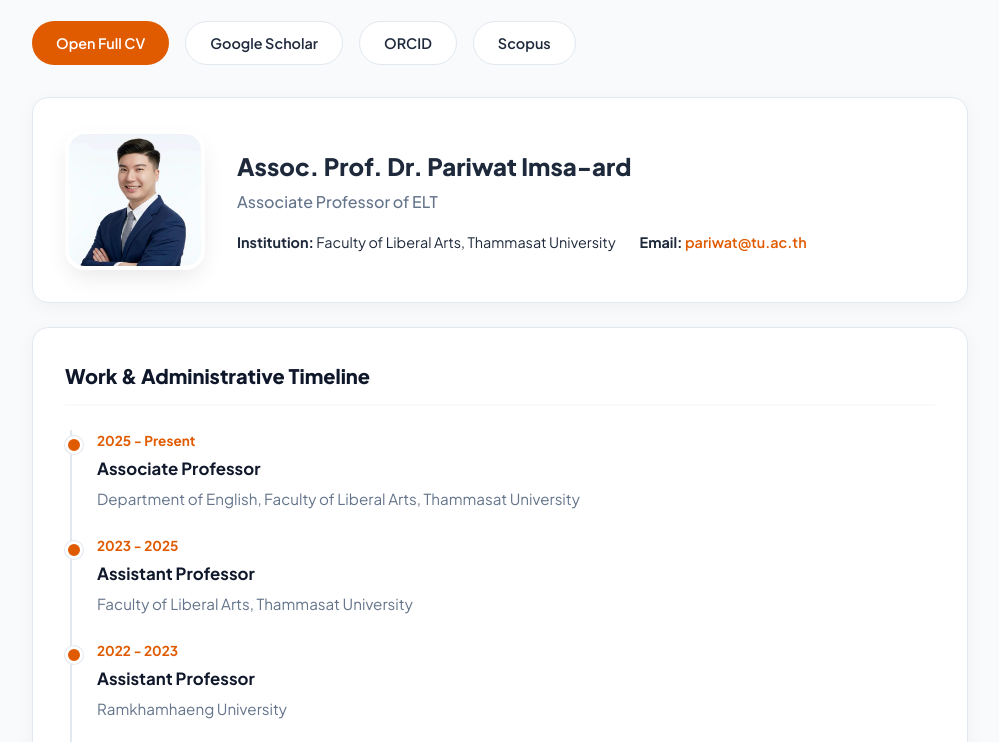
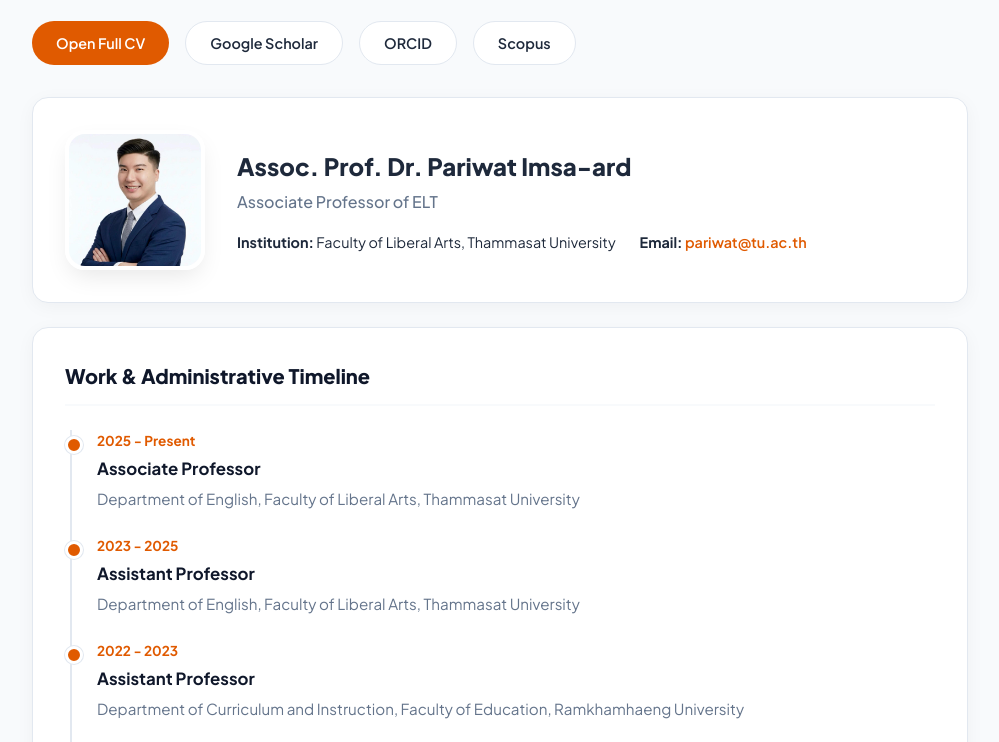
Before and after one commit to pimsaard/main, a plain HTML site: page profile.html in a window 1280 px wide. Shown: the part 185-927 px from the top of the page, without its empty margins (140-1139 px from the left). Drawn offline with Linux system fonts and the light colour scheme.

Commit message:
Update profile.html

```diff
--- a/profile.html
+++ b/profile.html
@@ -297,14 +297,14 @@
                     <div class="timeline-date">2023 - 2025</div>
                     <div class="timeline-content">
                         <h4>Assistant Professor</h4>
-                        <p>Faculty of Liberal Arts, Thammasat University</p>
+                        <p>Department of English, Faculty of Liberal Arts, Thammasat University</p>
                     </div>
                 </div>
                 <div class="timeline-item">
                     <div class="timeline-date">2022 - 2023</div>
                     <div class="timeline-content">
                         <h4>Assistant Professor</h4>
-                        <p>Ramkhamhaeng University</p>
+                        <p>Department of Curriculum and Instruction, Faculty of Education, Ramkhamhaeng University</p>
                     </div>
                 </div>
                 <div class="timeline-item">
```
